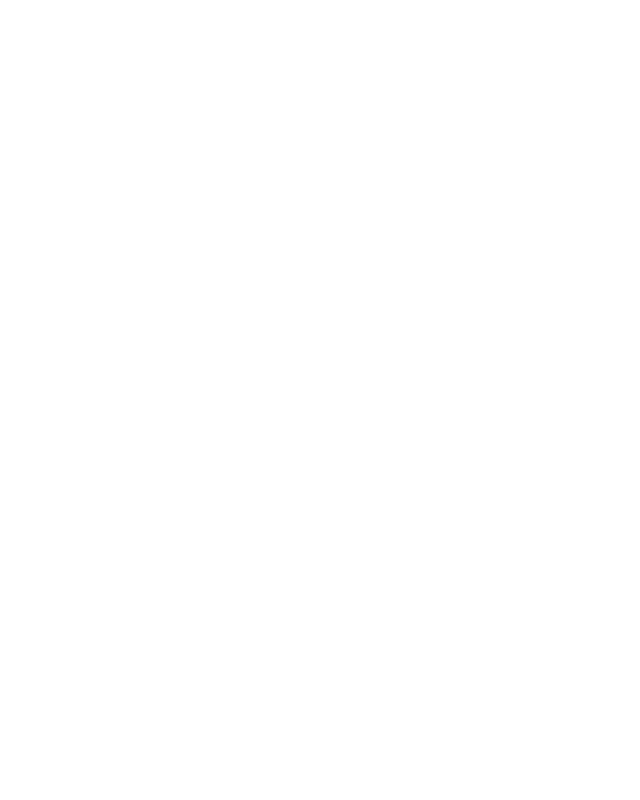
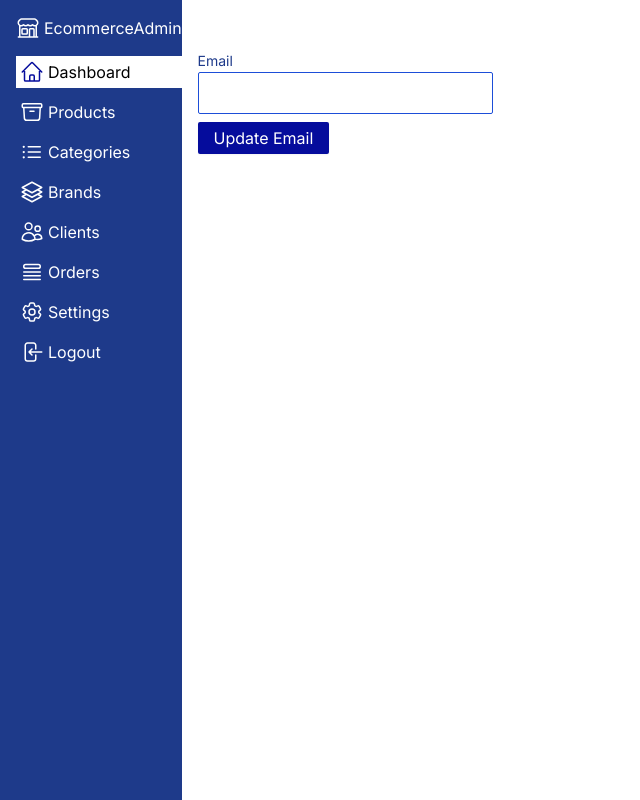
Before and after one commit to HevraERp/AdminPanel, a Next.js app: page / in a window 1280 px wide. Shown: the whole page, without its empty margins (0-640 px from the left). Built offline with nearby package versions, Linux system fonts and the light colour scheme; no server answers.

Commit message:
add lagout and user account

```diff
--- a/app/Clients/page.tsx
+++ b/app/Clients/page.tsx
@@ -1,11 +1,11 @@
 'use client'
 import Layout from "@/components/Layout";
-import supabase from "@/utils/supabase/client";
+import {createClient} from "@/utils/supabase/client";
 import { useState } from "react";
 
 
 export default function brands(){
-
+  const supabase = createClient()
   const [data, setData] = useState<any[]>([]);
   const fetchData = async () => {
     // Fetch data
--- a/app/Products/Edit/page.tsx
+++ b/app/Products/Edit/page.tsx
@@ -1,14 +1,14 @@
 'use client';
 
 import Layout from "@/components/Layout";
-import supabase from "@/utils/supabase/client";
+import {createClient} from "@/utils/supabase/client";
 import ProductForm from "@/components/ProductForm";
 import { useState } from "react";
 
 
 export default function Edit({ searchParams }: { searchParams: { id: string } }) {
     const item_id = searchParams.id;
-
+    const supabase = createClient();
     const [item, setItem] = useState<any>(null);
 
 
--- a/app/Products/page.tsx
+++ b/app/Products/page.tsx
@@ -2,7 +2,7 @@
 
 import Link from "next/link";
 import Layout from "@/components/Layout";
-import supabase from "@/utils/supabase/client";
+import {createClient} from "@/utils/supabase/client";
 import { useState, useEffect } from "react";
 import Swal from 'sweetalert2';
 import { usePathname, useRouter, useSearchParams } from "next/navigation";
@@ -11,6 +11,7 @@
 
 export default function Products() {
 
+  const supabase = createClient();
   const [data, setData] = useState<any[]>([]);
   const [totalPages, setTotalPages] = useState(1);
 
--- /dev/null
+++ b/app/account/account-form.tsx
@@ -0,0 +1,45 @@
+'use client'
+import { useState } from 'react'
+import { createClient } from '@/utils/supabase/client'
+import { type User } from '@supabase/supabase-js'
+
+export default function AccountForm({ user }: { user: User | null }) {
+  const supabase = createClient()
+  const [email, setEmail] = useState<string | null>(user?.email || '')
+
+  async function updateProfile({ email }: { email: string | null }) {
+    try {
+      const { error } = await supabase.auth.updateUser({
+        email: email as string,
+      })
+
+      if (error) throw error
+      alert('Profile updated!')
+    } catch (error) {
+      alert('Error updating the data!')
+    }
+  }
+
+  return (
+    <div className="form-widget mt-8">
+      <div>
+        <label htmlFor="email">Email</label>
+        <input
+          id="email"
+          type="text"
+          value={email || ''}
+          onChange={(e) => setEmail(e.target.value)}
+        />
+      </div>
+
+      <div>
+        <button
+          className="btn-primary  block"
+          onClick={() => updateProfile({ email })}
+        >
+          Update Email
+        </button>
+      </div>
+    </div>
+  )
+}
--- /dev/null
+++ b/app/account/page.tsx
@@ -0,0 +1,12 @@
+import AccountForm from './account-form'
+import { createClient } from '@/utils/supabase/server'
+
+export default async function Account() {
+  const supabase = createClient()
+
+  const {
+    data: { user },
+  } = await supabase.auth.getUser()
+
+  return <AccountForm user={user} />
+}
--- a/app/brands/page.tsx
+++ b/app/brands/page.tsx
@@ -1,6 +1,6 @@
 'use client'
 import Layout from "@/components/Layout";
-import supabase from "@/utils/supabase/client";
+import {createClient} from "@/utils/supabase/client";
 import { useState, useEffect } from "react";
 import Swal from 'sweetalert2';
 import { useSearchParams,usePathname,useRouter } from "next/navigation";
@@ -13,6 +13,7 @@
 
 export default function brands(){
 
+     const supabase = createClient();
     const [data, setData] = useState<any[]>([]);
     const [brandName, setBrandName] = useState('')
     const [editedBrand , setEditedBrand] = useState<Brand | null>(null);
--- a/app/catagories/page.tsx
+++ b/app/catagories/page.tsx
@@ -1,6 +1,6 @@
 'use client'
 import Layout from "@/components/Layout";
-import supabase from "@/utils/supabase/client";
+import {createClient} from "@/utils/supabase/client";
 import { useState,useEffect } from "react";
 import Swal from 'sweetalert2';
 import { useSearchParams,usePathname, useRouter } from "next/navigation";
@@ -13,6 +13,7 @@
 
 export default function  catagories(){
 
+    const supabase = createClient()
     const [data, setData] = useState<any[]>([]);
     const [categoryName, setCategoryName] = useState('');
     const [editedCategory, setEditedCategory] = useState<Category | null>(null);
--- a/app/error/page.tsx
+++ b/app/error/page.tsx
@@ -6,7 +6,7 @@
   const router = useRouter();
 
   const handleRedirect = () => {
-    router.push('/login'); // Assuming your login page is at /login
+    router.push('/login');
   };
 
   return (
--- a/app/login/actions.ts
+++ b/app/login/actions.ts
@@ -7,8 +7,6 @@
 export async function login(formData: FormData) {
   const supabase = createClient()
 
-  // type-casting here for convenience
-  // in practice, you should validate your inputs
   const data = {
     email: formData.get('email') as string,
     password: formData.get('password') as string,
@@ -17,7 +15,7 @@
   const { error } = await supabase.auth.signInWithPassword(data)
 
   if (error) {
-    redirect('/error')
+     redirect('/error')
   }
 
   revalidatePath('/', 'layout')
@@ -27,8 +25,6 @@
 export async function signup(formData: FormData) {
   const supabase = createClient()
 
-  // type-casting here for convenience
-  // in practice, you should validate your inputs
   const data = {
     email: formData.get('email') as string,
     password: formData.get('password') as string,
--- a/app/page.tsx
+++ b/app/page.tsx
@@ -1,8 +1,13 @@
 
-
+import Layout from "../components/Layout";
+import Account from "./account/page";
 export default function Home() {
 
   return (
-<></>
+    <Layout>
+      <div className="text-blue-900 flex justify-between">
+        <Account/>
+      </div>
+    </Layout>
   );
 }
--- a/components/Nav.js
+++ b/components/Nav.js
@@ -1,8 +1,10 @@
 'use client'
 import Link from "next/link";
 import { usePathname, useRouter } from 'next/navigation';
-import {signOut} from "next-auth/react";
+import { createClient } from '@/utils/supabase/client'
 import Logo from "../components/Logo"
+const supabase = createClient()
+
 
 export default function Nav({show}) {
 
@@ -14,11 +16,15 @@
   const pathname = usePathname();
   const router = useRouter();
 
+  async function handleLogout() {
+    try {
+      await supabase.auth.signOut()
+      router.push('/login')
+    } catch (error) {
+      alert('Error logging out!')
+    }
+  }
 
-  async function logout() {
-    await router.push('/');
-    await signOut();
-  }
   return (
 
     <asider
@@ -77,7 +83,7 @@
           </svg>
           Settings
         </Link>
-        <button onClick={logout} className={inactiveLink}>
+        <button onClick={handleLogout} className={inactiveLink}>
           <svg xmlns="http://www.w3.org/2000/svg" fill="none" viewBox="0 0 24 24" strokeWidth={1.5} stroke="currentColor" className="w-6 h-6">
           <path strokeLinecap="round" strokeLinejoin="round" d="M15.75 9V5.25A2.25 2.25 0 0013.5 3h-6a2.25 2.25 0 00-2.25 2.25v13.5A2.25 2.25 0 007.5 21h6a2.25 2.25 0 002.25-2.25V15M12 9l-3 3m0 0l3 3m-3-3h12.75" />
           </svg>
--- a/utils/supabase/client.ts
+++ b/utils/supabase/client.ts
@@ -1,13 +1,9 @@
-import { createClient } from '@supabase/supabase-js';
+import { createBrowserClient } from '@supabase/ssr'
 
-const supabase_URL = process.env.NEXT_PUBLIC_SUPABASE_URL;
-const supabase_Key = process.env.NEXT_PUBLIC_SUPABASE_ANON_KEY;
-
-if (!supabase_URL || !supabase_Key) {
-  console.log('Missing Supabase URL or Key');
+export function createClient() {
+  // Create a supabase client on the browser with project's credentials
+  return createBrowserClient(
+    process.env.NEXT_PUBLIC_SUPABASE_URL!,
+    process.env.NEXT_PUBLIC_SUPABASE_ANON_KEY!
+  )
 }
-
-const supabase = createClient(supabase_URL, supabase_Key);
-
-
-export default supabase;
```
Lines whose indentation alone changed are shown as unchanged.
